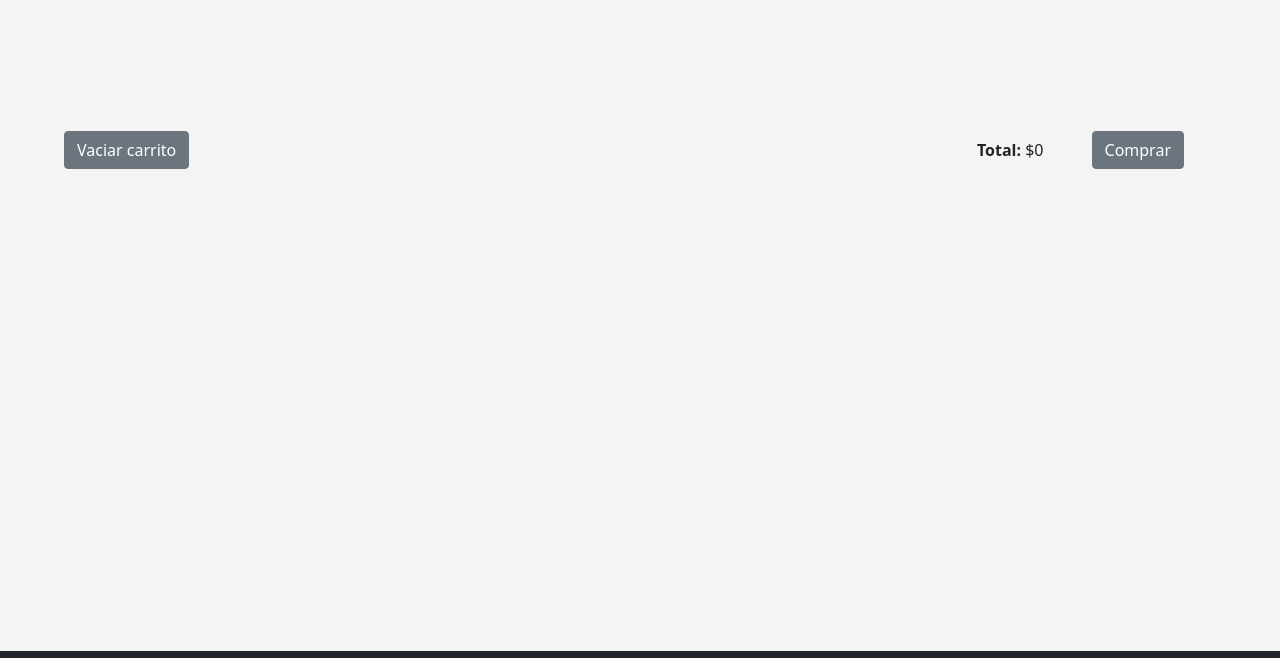
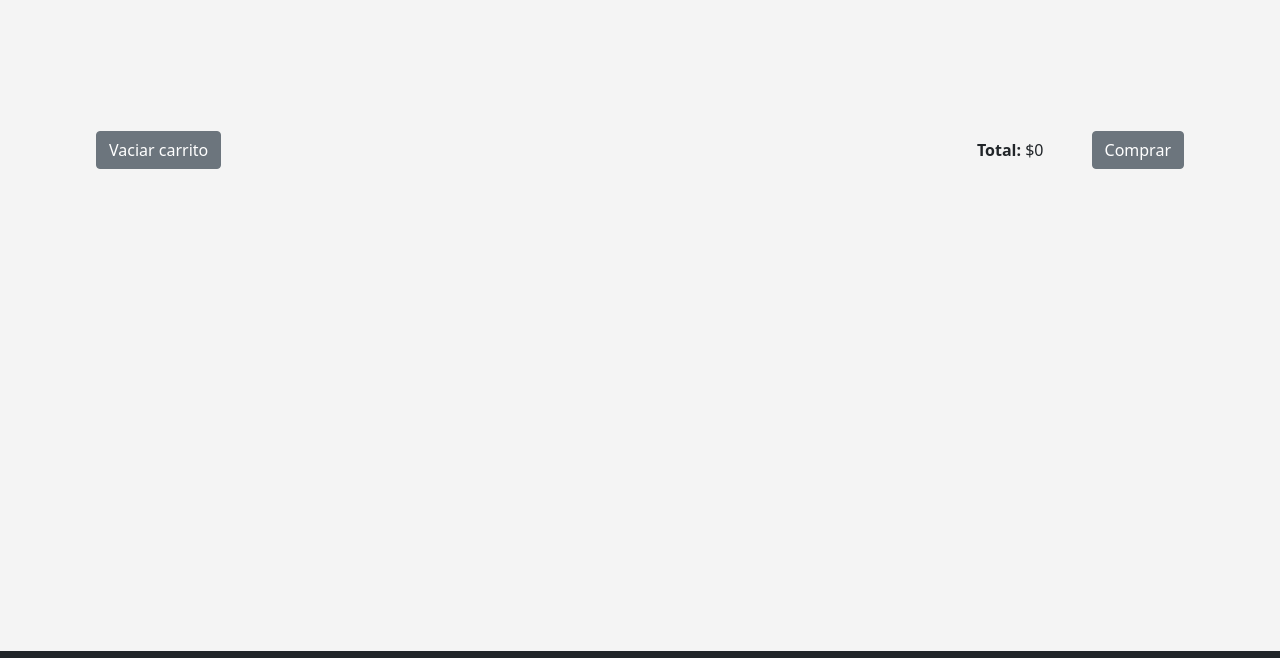
Before and after one commit to MartinAlejo/ProyectoFinal-Polese-JavaScript, a website: page pages/carrito.html in a window 1280 px wide. Shown: the part 69-727 px from the top of the page. Drawn offline with nearby package versions, Linux system fonts and the light colour scheme; some packages are replaced by stand-ins of ours; a script that the page names is missing.

Commit message:
Le doy un poco mas de margen al vaciar carrito

```diff
--- a/pages/carrito.html
+++ b/pages/carrito.html
@@ -80,7 +80,7 @@
         </div>
 
         <div class="col-12 p-5 ms-0 d-flex flex-column flex-lg-row align-items-center align-items-lg-baseline">
-          <button class="btn btn-secondary ms-lg-3" id="btn-vaciar-carrito">Vaciar carrito</button>
+          <button class="btn btn-secondary ms-lg-5" id="btn-vaciar-carrito">Vaciar carrito</button>
           <p class="text my-4 my-lg-0 ms-lg-auto me-lg-5" id="total"><b>Total: </b>$0</p>
           <button class="btn btn-secondary me-lg-5" id="btn-finalizar-compra">Comprar</button>
         </div>
```
